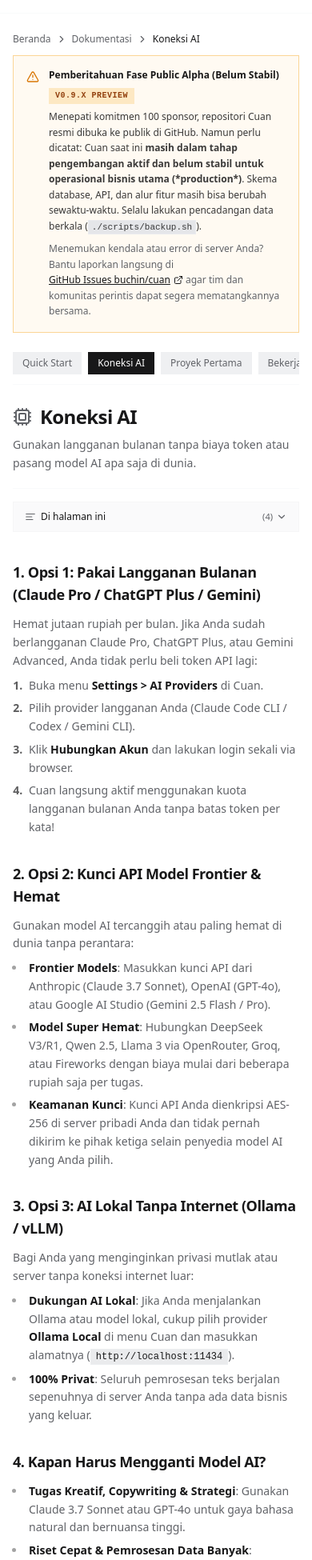
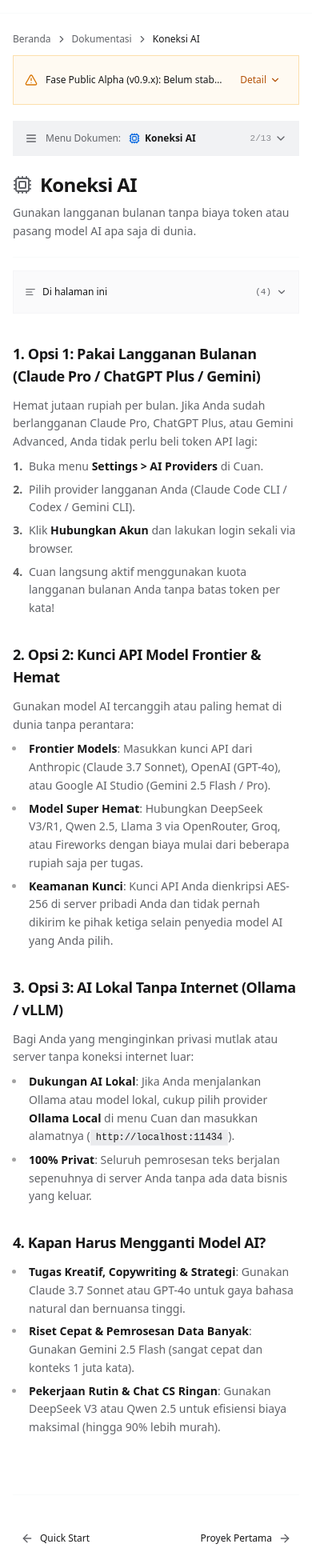
Before and after one commit to buchin/cuan-landing, a React (Vite) app: page /docs/connect-ai in a window 390 px wide. Shown: the part 47-1997 px from the top of the page at 80% size. Built offline with nearby package versions, Linux system fonts and the light colour scheme.

Commit message:
feat(docs): mobile audit - slide drawer menu, collapsed stability notice, and touch target optimization

```diff
--- a/src/features/docs/DocsPage.tsx
+++ b/src/features/docs/DocsPage.tsx
@@ -1,4 +1,4 @@
-import { useState, useMemo } from 'react'
+import { useState, useMemo, useEffect } from 'react'
 import { useParams, Link, useNavigate, Navigate } from 'react-router-dom'
 import ReactMarkdown from 'react-markdown'
 import remarkGfm from 'remark-gfm'
@@ -12,6 +12,8 @@ import {
   MessageSquare,
   Server,
   ChevronRight,
+  ChevronDown,
+  ChevronUp,
   ArrowLeft,
   ArrowRight,
   BookOpen,
@@ -21,6 +23,8 @@ import {
   Layers,
   AlertTriangle,
   ExternalLink,
+  Menu,
+  X,
 } from 'lucide-react'
 import { Navbar } from '../../components/layout/Navbar'
 import { Footer } from '../../components/layout/Footer'
@@ -134,6 +138,31 @@ export function DocsPage() {
   const navigate = useNavigate()
   const { t, language } = useLanguage()
   const [showGithubModal, setShowGithubModal] = useState(false)
+  const [isNoticeExpanded, setIsNoticeExpanded] = useState(false)
+  const [isMobileDrawerOpen, setIsMobileDrawerOpen] = useState(false)
+
+  // Lock body scroll and register Escape key listener when mobile drawer is open
+  useEffect(() => {
+    if (isMobileDrawerOpen) {
+      const originalOverflow = document.body.style.overflow
+      document.body.style.overflow = 'hidden'
+      const handleKeyDown = (e: KeyboardEvent) => {
+        if (e.key === 'Escape') {
+          setIsMobileDrawerOpen(false)
+        }
+      }
+      window.addEventListener('keydown', handleKeyDown)
+      return () => {
+        document.body.style.overflow = originalOverflow
+        window.removeEventListener('keydown', handleKeyDown)
+      }
+    }
+  }, [isMobileDrawerOpen])
+
+  // Close mobile drawer automatically when route/slug changes
+  useEffect(() => {
+    setIsMobileDrawerOpen(false)
+  }, [slug])
 
   const docsBasePath = language === 'en' ? '/en/docs' : '/docs'
   const homePath = language === 'en' ? '/en' : '/'
@@ -206,18 +235,62 @@ export function DocsPage() {
           </span>
         </nav>
 
-        {/* Public Alpha & Stability Notice Callout */}
-        <div className="mb-6 rounded-xl border border-amber-500/40 bg-amber-500/5 dark:bg-amber-500/10 p-4 text-left text-xs sm:text-[13px] leading-relaxed text-muted-foreground">
-          <div className="flex items-start gap-3">
-            <AlertTriangle className="h-4 w-4 sm:h-5 sm:w-5 text-amber-600 dark:text-amber-400 shrink-0 mt-0.5" />
-            <div className="space-y-1.5 flex-1 min-w-0">
-              <div className="font-semibold text-foreground text-xs sm:text-sm flex flex-wrap items-center gap-2">
-                <span>{language === 'en' ? 'Public Alpha Notice (Not Yet Stable)' : 'Pemberitahuan Fase Public Alpha (Belum Stabil)'}</span>
+        {/* Public Alpha & Stability Notice Callout (Default Collapsed) */}
+        <div className="mb-5 rounded-xl border border-amber-500/30 bg-amber-500/5 dark:bg-amber-500/10 text-xs text-muted-foreground transition-all">
+          {!isNoticeExpanded ? (
+            <div className="flex items-center justify-between gap-3 px-3.5 py-2 min-h-[44px]">
+              <button
+                type="button"
+                onClick={() => setIsNoticeExpanded(true)}
+                className="flex items-center gap-2.5 min-w-0 text-left cursor-pointer flex-1 group"
+                aria-label={language === 'en' ? 'Expand stability notice' : 'Buka detail catatan stabilitas'}
+              >
+                <AlertTriangle className="h-4 w-4 text-amber-600 dark:text-amber-400 shrink-0" />
+                <span className="font-medium text-foreground text-xs sm:text-[13px] truncate group-hover:underline">
+                  {language === 'en'
+                    ? 'Public Alpha (v0.9.x): Early preview, not yet stable for production'
+                    : 'Fase Public Alpha (v0.9.x): Belum stabil untuk operasional bisnis utama'}
+                </span>
+                <span className="hidden sm:inline-block text-[10px] font-mono uppercase tracking-wider px-2 py-0.5 rounded-full bg-amber-500/20 text-amber-800 dark:text-amber-300 font-bold shrink-0">
+                  Preview
+                </span>
+              </button>
+              <button
+                type="button"
+                onClick={() => setIsNoticeExpanded(true)}
+                className="shrink-0 min-h-[44px] px-2 flex items-center gap-1 text-xs font-medium text-amber-700 dark:text-amber-300 hover:text-amber-900 dark:hover:text-amber-100 cursor-pointer"
+                aria-label={language === 'en' ? 'Show details' : 'Lihat detail'}
+              >
+                <span>{language === 'en' ? 'Details' : 'Detail'}</span>
+                <ChevronDown className="h-3.5 w-3.5" />
+              </button>
+            </div>
+          ) : (
+            <div className="p-4 space-y-3">
+              <div className="flex items-start justify-between gap-3">
+                <div className="flex items-center gap-2 font-semibold text-foreground text-xs sm:text-sm">
+                  <AlertTriangle className="h-4 w-4 sm:h-5 sm:w-5 text-amber-600 dark:text-amber-400 shrink-0" />
+                  <span>
+                    {language === 'en'
+                      ? 'Public Alpha Notice (Not Yet Stable)'
+                      : 'Pemberitahuan Fase Public Alpha (Belum Stabil)'}
+                  </span>
                   <span className="text-[10px] font-mono uppercase tracking-wider px-2 py-0.5 rounded-full bg-amber-500/20 text-amber-800 dark:text-amber-300 font-bold">
                     v0.9.x Preview
                   </span>
                 </div>
-              <p className="text-foreground/85 leading-relaxed">
+                <button
+                  type="button"
+                  onClick={() => setIsNoticeExpanded(false)}
+                  className="shrink-0 min-h-[36px] px-2 flex items-center gap-1 text-xs font-medium text-muted-foreground hover:text-foreground cursor-pointer rounded-md hover:bg-amber-500/10"
+                  aria-label={language === 'en' ? 'Collapse notice' : 'Tutup catatan'}
+                >
+                  <span>{language === 'en' ? 'Close' : 'Tutup'}</span>
+                  <ChevronUp className="h-3.5 w-3.5" />
+                </button>
+              </div>
+
+              <p className="text-foreground/85 leading-relaxed text-xs sm:text-[13px]">
                 {language === 'en' ? (
                   <>
                     Following our 100-sponsor milestone, the Cuan repository is now open to the public on GitHub. However, please note: Cuan is <strong>still in active development and not yet stable for primary business operations (*production*)</strong>. Features, workflows, and database schemas are subject to change. Always maintain regular backups (<code className="px-1 py-0.5 bg-muted rounded font-mono text-[11px] border border-border/40">./scripts/backup.sh</code>).
@@ -228,20 +301,21 @@ export function DocsPage() {
                   </>
                 )}
               </p>
-              <p className="text-2xs sm:text-xs text-muted-foreground pt-0.5">
+
+              <div className="pt-2 border-t border-amber-500/20 flex flex-wrap items-center justify-between gap-2 text-2xs sm:text-xs text-muted-foreground">
+                <p>
                   {language === 'en' ? (
                     <>
-                    Found a bug or error on your server? Please report it directly on{' '}
+                      Found a bug or error on your server? Report directly on{' '}
                       <a
                         href="https://github.com/buchin/cuan/issues"
                         target="_blank"
                         rel="noreferrer"
                         className="font-medium text-foreground underline hover:text-primary inline-flex items-center gap-1"
                       >
-                      <span>GitHub Issues</span>
+                        <span>GitHub Issues buchin/cuan</span>
                         <ExternalLink className="h-3 w-3" />
-                    </a>{' '}
-                    so our team and early backers can mature it together.
+                      </a>
                     </>
                   ) : (
                     <>
@@ -254,34 +328,47 @@ export function DocsPage() {
                       >
                         <span>GitHub Issues buchin/cuan</span>
                         <ExternalLink className="h-3 w-3" />
-                    </a>{' '}
-                    agar tim dan komunitas perintis dapat segera mematangkannya bersama.
+                      </a>
                     </>
                   )}
                 </p>
+                <button
+                  type="button"
+                  onClick={() => setIsNoticeExpanded(false)}
+                  className="text-amber-800 dark:text-amber-300 font-medium hover:underline cursor-pointer"
+                >
+                  {language === 'en' ? 'Collapse ▴' : 'Sembunyikan ▴'}
+                </button>
               </div>
             </div>
+          )}
         </div>
 
-        {/* Mobile Horizontal Section Tabs */}
-        <div className="md:hidden flex items-center gap-2 overflow-x-auto pb-3 mb-6 scrollbar-none border-b border-border/40">
-          {DOC_SECTIONS.map((sec) => {
-            const isActive = sec.slug === currentSection.slug
-            return (
+        {/* Mobile Navigation Drawer Trigger (Replaces horizontal scrolling pills) */}
+        <div className="md:hidden mb-5">
           <button
-                key={sec.slug}
             type="button"
-                onClick={() => navigate(`${docsBasePath}/${sec.slug}`)}
-                className={`inline-flex items-center gap-1.5 px-3 py-1.5 rounded-full text-xs font-medium whitespace-nowrap transition-colors cursor-pointer ${
-                  isActive
-                    ? 'bg-foreground text-background'
-                    : 'bg-muted/60 text-muted-foreground hover:text-foreground hover:bg-muted'
-                }`}
+            onClick={() => setIsMobileDrawerOpen(true)}
+            className="w-full min-h-[44px] flex items-center justify-between px-3.5 py-2.5 rounded-xl border border-border/70 bg-card hover:bg-muted/40 transition-colors text-xs font-medium text-foreground cursor-pointer shadow-2xs"
+            aria-label={language === 'en' ? 'Open documentation menu' : 'Buka menu dokumentasi'}
           >
-                <span>{language === 'en' ? sec.titleEn : sec.title}</span>
+            <div className="flex items-center gap-2.5 min-w-0">
+              <Menu className="h-4 w-4 text-muted-foreground shrink-0" />
+              <span className="text-muted-foreground font-normal">
+                {language === 'en' ? 'Docs Menu:' : 'Menu Dokumen:'}
+              </span>
+              <span className="font-semibold text-foreground truncate flex items-center gap-1.5">
+                <IconComponent className="h-3.5 w-3.5 text-primary shrink-0" />
+                <span className="truncate">{language === 'en' ? currentSection.titleEn : currentSection.title}</span>
+              </span>
+            </div>
+            <div className="flex items-center gap-1 text-muted-foreground shrink-0 ml-2">
+              <span className="text-[11px] font-mono text-muted-foreground/70">
+                {activeIndex + 1}/{DOC_SECTIONS.length}
+              </span>
+              <ChevronDown className="h-4 w-4" />
+            </div>
           </button>
-            )
-          })}
         </div>
 
         {/* Layout Grid: Sidebar + Content + TOC */}
@@ -408,13 +495,13 @@ export function DocsPage() {
               {prevSection ? (
                 <Link
                   to={`${docsBasePath}/${prevSection.slug}`}
-                  className="inline-flex items-center gap-2 text-xs sm:text-sm text-muted-foreground hover:text-foreground transition-colors p-2 rounded-lg hover:bg-muted/50"
+                  className="inline-flex items-center gap-2 text-xs sm:text-sm text-muted-foreground hover:text-foreground transition-colors p-2.5 rounded-lg hover:bg-muted/50 min-h-[44px]"
                 >
-                  <ArrowLeft className="h-4 w-4" />
+                  <ArrowLeft className="h-4 w-4 shrink-0" />
                   <span className="hidden sm:inline text-xs text-muted-foreground">
                     {language === 'en' ? 'Previous:' : 'Sebelumnya:'}
                   </span>
-                  <span className="font-medium text-foreground">
+                  <span className="font-medium text-foreground truncate max-w-[140px] sm:max-w-none">
                     {language === 'en' ? prevSection.titleEn : prevSection.title}
                   </span>
                 </Link>
@@ -425,15 +512,15 @@ export function DocsPage() {
               {nextSection ? (
                 <Link
                   to={`${docsBasePath}/${nextSection.slug}`}
-                  className="inline-flex items-center gap-2 text-xs sm:text-sm text-muted-foreground hover:text-foreground transition-colors p-2 rounded-lg hover:bg-muted/50 ml-auto text-right"
+                  className="inline-flex items-center gap-2 text-xs sm:text-sm text-muted-foreground hover:text-foreground transition-colors p-2.5 rounded-lg hover:bg-muted/50 ml-auto text-right min-h-[44px]"
                 >
                   <span className="hidden sm:inline text-xs text-muted-foreground">
                     {language === 'en' ? 'Next:' : 'Selanjutnya:'}
                   </span>
-                  <span className="font-medium text-foreground">
+                  <span className="font-medium text-foreground truncate max-w-[140px] sm:max-w-none">
                     {language === 'en' ? nextSection.titleEn : nextSection.title}
                   </span>
-                  <ArrowRight className="h-4 w-4" />
+                  <ArrowRight className="h-4 w-4 shrink-0" />
                 </Link>
               ) : (
                 <div />
@@ -459,6 +546,102 @@ export function DocsPage() {
         isOpen={showGithubModal}
         onClose={() => setShowGithubModal(false)}
       />
+
+      {/* Mobile Navigation Drawer (Slide-Over Sheet) */}
+      {isMobileDrawerOpen && (
+        <div className="fixed inset-0 z-50 md:hidden">
+          {/* Backdrop overlay */}
+          <div
+            className="fixed inset-0 bg-background/80 backdrop-blur-xs transition-opacity animate-in fade-in duration-200"
+            onClick={() => setIsMobileDrawerOpen(false)}
+            aria-hidden="true"
+          />
+
+          {/* Drawer Panel */}
+          <aside
+            className="fixed inset-y-0 left-0 w-[85%] max-w-xs bg-card border-r border-border/60 shadow-2xl flex flex-col z-10 animate-in slide-in-from-left duration-200"
+            role="dialog"
+            aria-modal="true"
+            aria-label={language === 'en' ? 'Documentation Navigation' : 'Navigasi Dokumentasi'}
+          >
+            {/* Drawer Header */}
+            <div className="flex items-center justify-between px-4 py-3.5 border-b border-border/40">
+              <div className="flex items-center gap-2 font-display font-semibold text-sm text-foreground">
+                <BookOpen className="h-4 w-4 text-primary" />
+                <span>{language === 'en' ? 'Documentation' : 'Dokumentasi Cuan'}</span>
+              </div>
+              <button
+                type="button"
+                onClick={() => setIsMobileDrawerOpen(false)}
+                className="min-h-[44px] min-w-[44px] -mr-2 flex items-center justify-center rounded-lg text-muted-foreground hover:text-foreground hover:bg-muted transition-colors cursor-pointer"
+                aria-label={language === 'en' ? 'Close menu' : 'Tutup menu'}
+              >
+                <X className="h-5 w-5" />
+              </button>
+            </div>
+
+            {/* Drawer Navigation Body */}
+            <nav className="flex-1 overflow-y-auto px-3 py-4 space-y-5">
+              {DOC_GROUPS.map((group) => {
+                const groupItems = DOC_SECTIONS.filter((s) => s.group === group.id)
+                return (
+                  <div key={group.id} className="space-y-1">
+                    <div className="px-3 pb-1 text-[11px] font-semibold uppercase tracking-wider text-muted-foreground/60 select-none">
+                      {language === 'en' ? group.labelEn : group.label}
+                    </div>
+                    {groupItems.map((sec) => {
+                      const isActive = sec.slug === currentSection.slug
+                      const ItemIcon = ICON_MAP[sec.icon] || BookOpen
+                      return (
+                        <button
+                          key={sec.slug}
+                          type="button"
+                          onClick={() => {
+                            navigate(`${docsBasePath}/${sec.slug}`)
+                            setIsMobileDrawerOpen(false)
+                          }}
+                          className={`w-full min-h-[44px] flex items-center gap-2.5 px-3 py-2 rounded-lg text-xs transition-colors text-left cursor-pointer ${
+                            isActive
+                              ? 'bg-muted font-medium text-foreground'
+                              : 'text-muted-foreground hover:text-foreground hover:bg-muted/50'
+                          }`}
+                        >
+                          <ItemIcon
+                            className={`h-4 w-4 shrink-0 ${
+                              isActive ? 'text-primary' : 'text-muted-foreground'
+                            }`}
+                          />
+                          <span className="truncate flex-1">
+                            {language === 'en' ? sec.titleEn : sec.title}
+                          </span>
+                          {isActive && (
+                            <span className="h-1.5 w-1.5 rounded-full bg-primary shrink-0" />
+                          )}
+                        </button>
+                      )
+                    })}
+                  </div>
+                )
+              })}
+            </nav>
+
+            {/* Drawer Footer */}
+            <div className="p-4 border-t border-border/40 text-xs text-muted-foreground space-y-2 bg-muted/10">
+              <p className="leading-relaxed text-2xs">
+                {t('Mengalami kendala?')}
+              </p>
+              <a
+                href="https://github.com/buchin/cuan/issues"
+                target="_blank"
+                rel="noreferrer"
+                className="inline-flex items-center gap-1 text-primary hover:underline font-medium min-h-[44px] py-1 text-xs"
+              >
+                <span>Buka Diskusi GitHub →</span>
+              </a>
+            </div>
+          </aside>
+        </div>
+      )}
     </div>
   )
 }
--- a/src/features/docs/TableOfContents.tsx
+++ b/src/features/docs/TableOfContents.tsx
@@ -107,18 +107,18 @@ export function MobileTableOfContents({ items, language }: TableOfContentsProps)
   }
 
   return (
-    <details className="lg:hidden my-4 rounded-lg border border-border/50 bg-muted/20 px-3.5 py-2.5 text-xs group">
-      <summary className="flex items-center justify-between font-medium text-foreground cursor-pointer select-none">
-        <span className="flex items-center gap-1.5">
+    <details className="lg:hidden my-4 rounded-xl border border-border/50 bg-muted/20 px-3.5 py-1 text-xs group">
+      <summary className="min-h-[44px] flex items-center justify-between font-medium text-foreground cursor-pointer select-none">
+        <span className="flex items-center gap-2">
           <AlignLeft className="h-3.5 w-3.5 text-muted-foreground" />
           <span>{language === 'en' ? 'On this page' : 'Di halaman ini'}</span>
         </span>
-        <div className="flex items-center gap-1 text-muted-foreground">
-          <span className="text-[11px]">({items.length})</span>
+        <div className="flex items-center gap-1.5 text-muted-foreground">
+          <span className="text-[11px] font-mono">({items.length})</span>
           <ChevronDown className="h-3.5 w-3.5 transition-transform group-open:rotate-180" />
         </div>
       </summary>
-      <ul className="mt-2.5 pt-2 border-t border-border/30 space-y-2">
+      <ul className="mt-1 pt-2 pb-2 border-t border-border/30 space-y-1">
         {items.map((item) => {
           const label = language === 'en' ? item.headingEn : item.heading
           return (
@@ -126,7 +126,7 @@ export function MobileTableOfContents({ items, language }: TableOfContentsProps)
               <a
                 href={`#${item.id}`}
                 onClick={(e) => handleClick(e, item.id)}
-                className="block text-muted-foreground hover:text-foreground transition-colors py-0.5"
+                className="block text-muted-foreground hover:text-foreground transition-colors py-1.5 px-1 leading-relaxed rounded-md hover:bg-muted/40"
               >
                 {label}
               </a>
--- a/src/features/docs/docsData.ts
+++ b/src/features/docs/docsData.ts
@@ -34,7 +34,7 @@ export interface DocGroup {
 export const DOC_GROUPS: DocGroup[] = [
   { id: 'getting-started', label: 'Memulai', labelEn: 'Getting Started' },
   { id: 'workflow', label: 'Workflow', labelEn: 'Workflow' },
-  { id: 'examples', label: 'Contoh Proyek', labelEn: 'Examples' },
+  { id: 'examples', label: 'Contoh Proyek (WIP)', labelEn: 'Examples (WIP)' },
   { id: 'admin', label: 'Administrasi', labelEn: 'Administration' },
 ]
 
```
Lines whose indentation alone changed are shown as unchanged.
